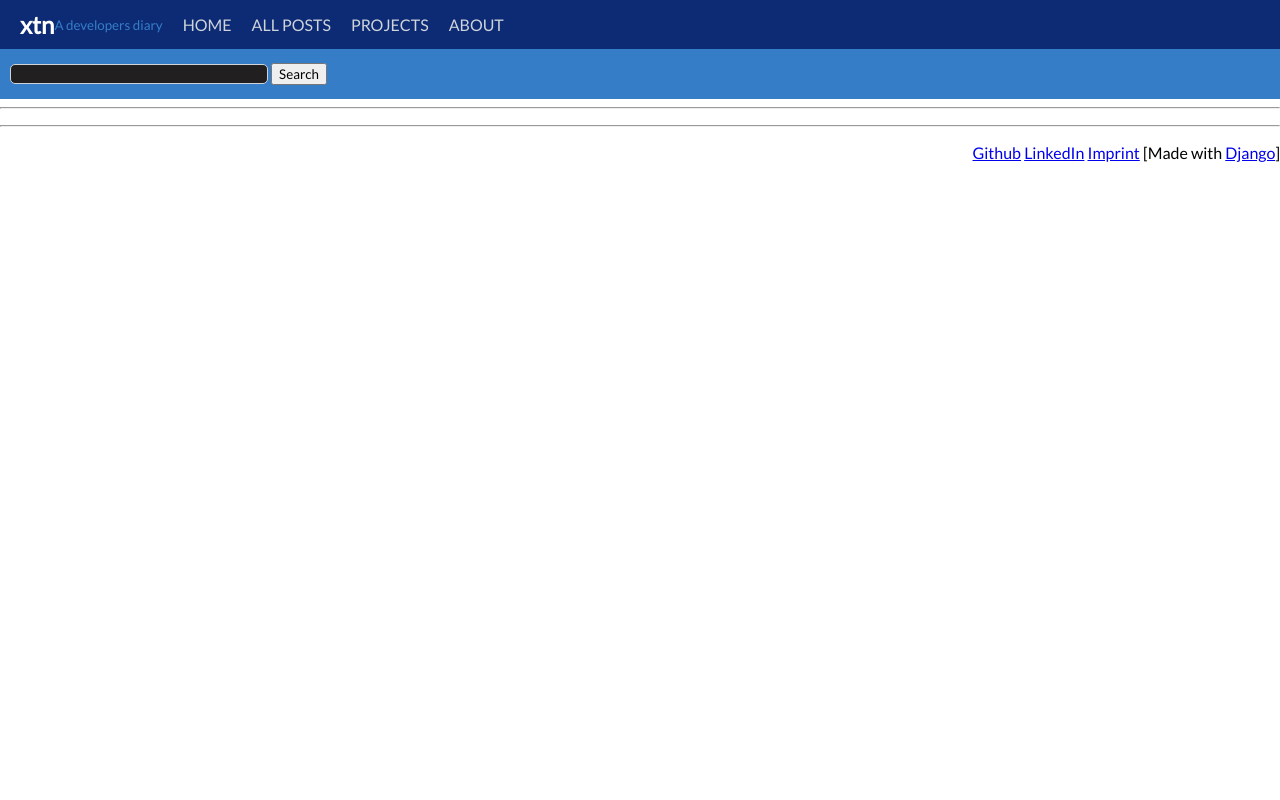
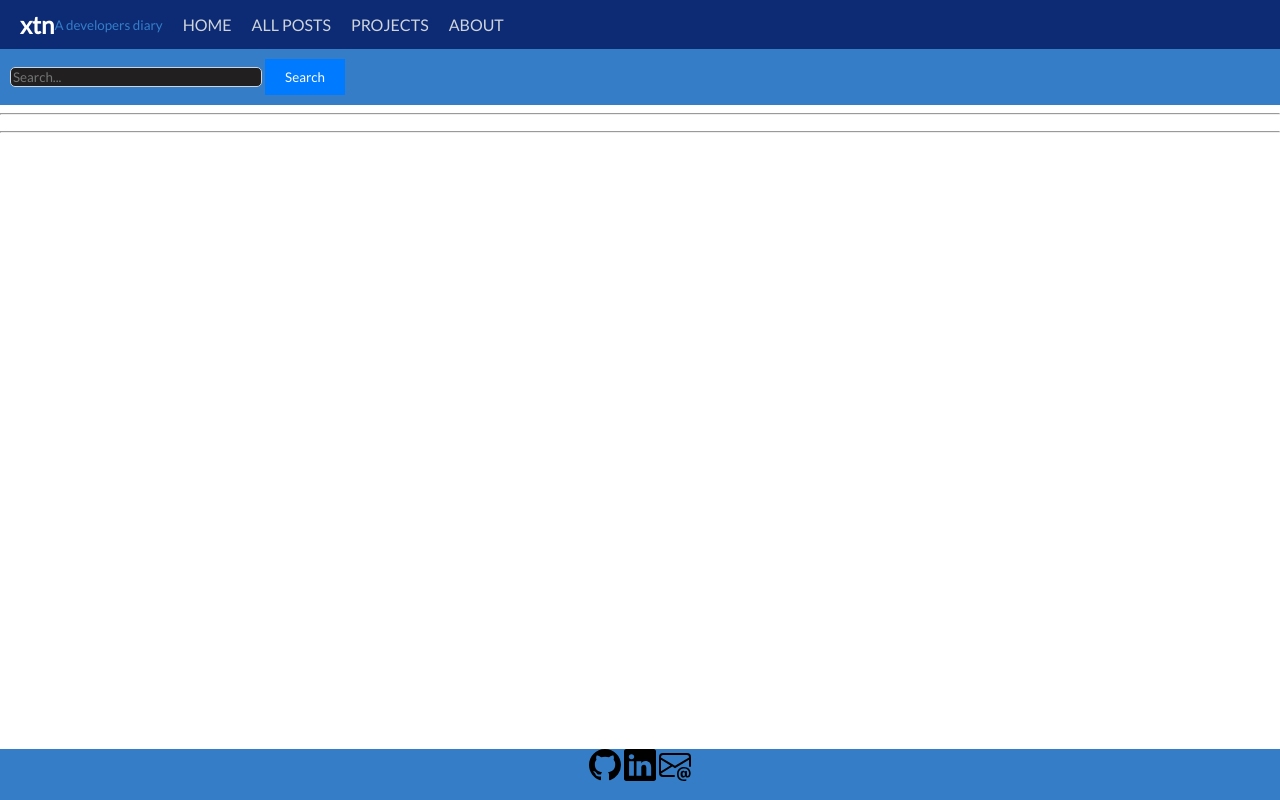
Before and after one commit to ce4os/blog, a Django app: page / in a window 1280 px wide. Run offline with Django 5.2, Linux system fonts and the light colour scheme; data that the repository does not hold is empty; parts of the project's set-up code (start-up, migrations or seed data) failed here and were passed over.

Commit message:
Safepoint

```diff
--- a/developers_blog/static/global.css
+++ b/developers_blog/static/global.css
@@ -7,14 +7,14 @@
 body {
     margin: 0;  /*you can choose whatever font you like */
 }
-    /*-- now we call on the first class that we named, the navbar --*/
 
 .content {
     display: flex;
     flex-direction: column;
     align-items: center;
     width: 100%;
-    background-color: aquamarine;
+    background-color: rgb(40, 44, 42);
+    color: #ced4da;
 }
 
 #blogpost-title {
@@ -66,7 +66,7 @@ body {
     color: #357ec7;
 }
 
-.nav-items a.active {
+.nav-items a.tester {
     color: #357ec7
 }
 
@@ -78,7 +78,7 @@ body {
     padding: 10px;
 }
 
-.search input[type="text"] {
+.search input[type="search"] {
     width: 20%;
     margin: 5px 0;
     border: 1px solid #ced4da;
@@ -86,7 +86,6 @@ body {
     background-color: rgb(33, 31, 31);
     color: #ced4da;
     outline: #357ec7
-
 }
 
 .search button {
@@ -101,7 +100,65 @@ body {
 }
 
 /* Change the outline color on focus */
-/* Change the outline color on focus */
 .search input[type="text"]:focus {
     border-color: #357ec7; /* Blue border color on focus */
 }
+
+
+/* Footers */
+
+.footer1 {
+    position: fixed;
+    left: 0;
+    bottom: 0;
+    width: 100%;
+    background-color: #357ec7;
+    color:#ced4da;
+    text-align: center;
+}
+
+.footer1 a {
+    color: #ced4da;
+    text-decoration: none;  /* removes the bullet points */
+    font-size: 1em;
+    transition: color 0.3s ease; /* we are calling on an animation to shift when hoovered over */
+}
+    /* here is the hover link that we call for on top */
+.footer1 a:hover {
+    color: #357ec7;
+}
+
+.footer1 a:active {
+    color: #357ec7
+}
+
+
+
+.footer2 {
+    position: fixed;
+    left: 0;
+    bottom: 0;
+    width: 100%;
+    background-color: #0d2b75;
+    color:#ced4da;
+    text-align: center;
+}
+
+.footer2 a {
+    color: #ced4da;
+    text-decoration: none;  /* removes the bullet points */
+    font-size: 1em;
+    transition: color 0.3s ease; /* we are calling on an animation to shift when hoovered over */
+}
+    /* here is the hover link that we call for on top */
+.footer2 a:hover {
+    color: #357ec7;
+}
+
+.footer2 a:active {
+    color: #357ec7
+}
+
+.tester {
+    color: red;
+}
--- a/developers_blog/templates/base.html
+++ b/developers_blog/templates/base.html
@@ -23,13 +23,14 @@
 
     {% endblock%}
     </div>
+
     <hr>
 
 
 </body>
 
-<footer>
-    {% include 'footer.html' %}
-</footer>
+
+{% include 'footer.html' %}
+
 
 </html>
--- a/developers_blog/templates/footer.html
+++ b/developers_blog/templates/footer.html
@@ -1,6 +1,13 @@
-<p style="text-align:right">
-<a href="#">Github</a>
-<a href="#">LinkedIn</a>
-<a href="{% url 'imprint' %}">Imprint</a>
-[Made with <a href="https://www.djangoproject.com/">Django</a>]
-</p>
+<div class="footer1">
+    <a href="#"><img src="/static/icons/github.svg" alt="Github" width="32" height="32"></a>
+    <a href="#"><img src="/static/icons/linkedin.svg" alt="LinkedIn" width="32" height="32"></a>
+    <a href="#"><img src="/static/icons/envelope-at.svg" alt="Contact" width="32" height="32"></a>
+    <p></p>
+</div>
+<!-- <div class="footer2">
+    <p style="text-align:right">
+    <a href="{% url 'imprint' %}">Imprint</a>
+    [Made with <a href="https://www.djangoproject.com/">Django</a>]
+    </p>
+
+</div> -->
--- a/developers_blog/templates/searchbar.html
+++ b/developers_blog/templates/searchbar.html
@@ -1,6 +1,6 @@
 <div class="search">
     <form action="">
-        <input type="text" name="" id="">
-        <input type="submit" value="Search">
+        <input type="search" placeholder="Search...">
+        <button type="submit">Search</button>
     </form>
 </div>
```
Also changed, not shown: developers_blog/static/global_backup.css (deleted, +0 -27 lines), developers_blog/static/js/global.js (added, +8 -0 lines), developers_blog/blog/templates/blog/about.html (renamed from developers_blog/templates/about.html), developers_blog/static/icons/envelope-at.svg (added), developers_blog/static/icons/github.svg (added), developers_blog/static/icons/linkedin.svg (added), developers_blog/static/icons/search.svg (added).
